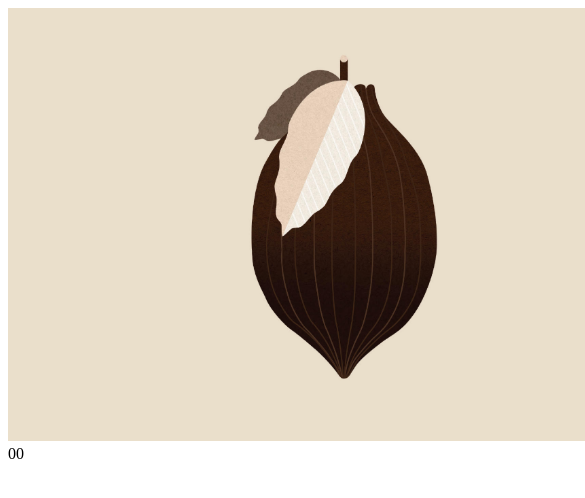
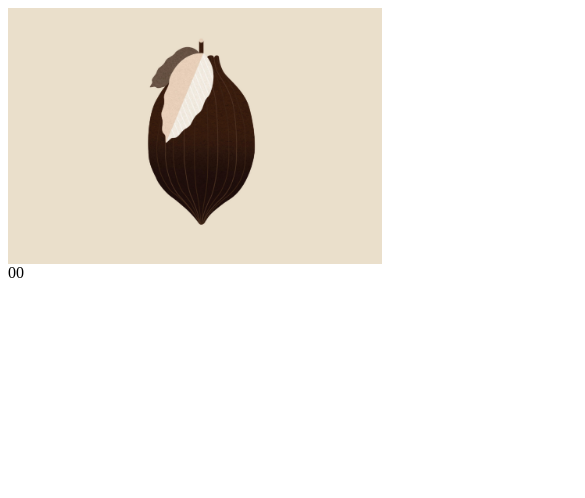
Before and after one commit to florenceltf/florenceltf, a Gatsby site: page /0 in a window 390 px wide. Shown: the top 498 px of the page, 585 px wide, since content can reach past the window. Built offline with nearby package versions, Linux system fonts and the light colour scheme; Gatsby itself is replaced by a stand-in of ours.

Commit message:
Responsive image

```diff
--- a/src/layouts/index.css
+++ b/src/layouts/index.css
@@ -57,11 +57,17 @@ div {
 
 .Slideshow .item {
   grid-row-start: 2;
+  overflow: hidden;
 }
 
 .Slideshow .index {
   text-align: right;
   grid-row-start: 2;
+}
+
+.Slideshow .item .gatsby-image-wrapper {
+    max-height: 433px;
+    max-width: 600px;
 }
 
 .Gallery {
@@ -151,22 +157,22 @@ div {
     padding-bottom: 2px;
   }
 
-  .Slideshow {
-    display: inline-block;
-  }
-
   .index {
     position: absolute;
     bottom: 16px;
     right: 16px;
   }
 
-  .gatsby-image-outer-wrapper {
-    width:100% ;
-    height:100% ;
-    vertical-align: middl
+  .Slideshow {
+    display: flex;
+    flex-direction: column;
+    justify-content: center;
   }
 
+  .gatsby-image-outer-wrapper {
+    width: 100%;
+    height: 100%;
+  }
 }
 
 @media screen and (max-width: 315px) and (orientation: portrait) {
--- a/src/templates/slideshow.js
+++ b/src/templates/slideshow.js
@@ -17,14 +17,14 @@ function nextLink(index, length) {
 }
 
 function SlideshowTemplate({ data, pathContext: { index, length } }) {
-  const resolutions =
-    get(data, 'allFile.edges[0].node.childImageSharp.resolutions');
+  const sizes =
+    get(data, 'allFile.edges[0].node.childImageSharp.sizes');
 
   return(
     <div className="Slideshow">
       <div className="item">
         <Link to={nextLink(index, length)}>
-          <Img resolutions={resolutions} />
+          <Img sizes={sizes} />
         </Link>
       </div>
       <div className="index">
@@ -42,12 +42,10 @@ export const pageQuery = graphql`
       edges {
         node {
           childImageSharp {
-            resolutions (
-              width: 650,
-              height: 433,
-              quality: 100,
+            sizes (
+              quality: 100
             ) {
-              ...GatsbyImageSharpResolutions
+              ...GatsbyImageSharpSizes
             }
           }
         }
```
Also changed, not shown: README.md.
